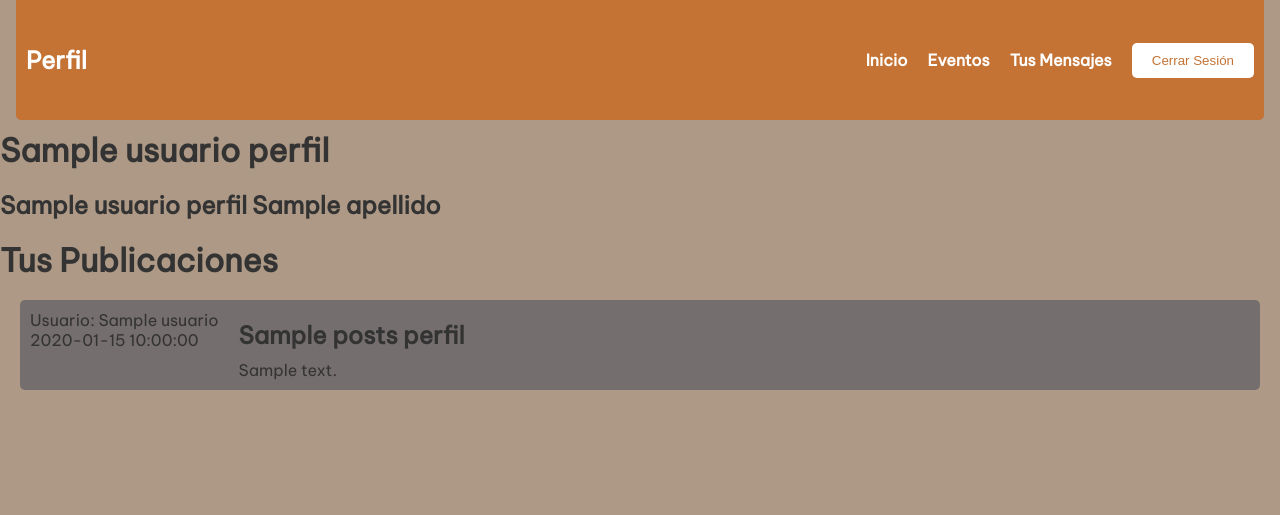
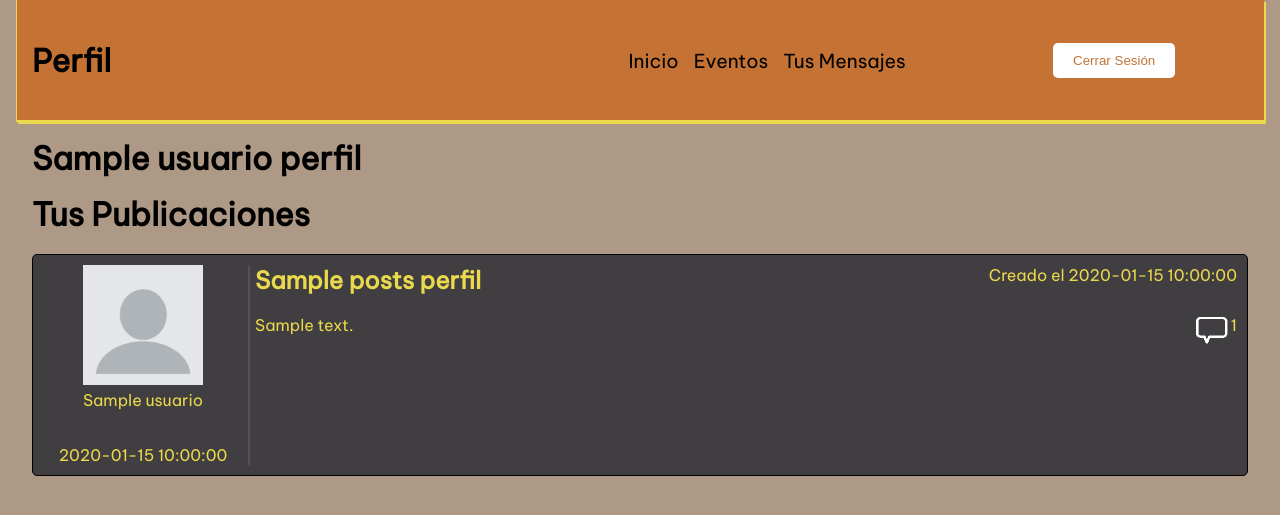
Before and after one commit to Bl3x4r/VIIIGames, a Flask app: template app_flask/templates/perfil.html in a window 1280 px wide. Shown: the top 515 px of the page. Run offline with Flask 3, Linux system fonts and the light colour scheme; the template is opened without the code that fills it: most values are stand-ins (such as "Sample title", 1, 10 or a date in 2020).

Commit message:
cambios en la renderización de publicaciones en perfil

```diff
--- a/app_flask/static/css/perfil.css
+++ b/app_flask/static/css/perfil.css
@@ -1,60 +1,22 @@
-body {
+*{
+    padding: 0;
+    margin: 0;
+    list-style: none;
+    /* border: 1px solid black; */
+}
+html{
+    display: flex;
+    flex-direction: column;
+}
+body{
+    display: flex;
+    flex-direction: column;
     background-color: #9b836ad0;
-    color: #333;
-    margin: 0;
     font-family: 'Be Vietnam Pro', sans-serif;
 }
-
-nav {
-    background-color: #C47335;
-    color: #fff;
-    height: 100px;
-    padding: 10px;
-    margin: 0px 16px;
-    border-radius: 0px 0px 5px 5px;
-    display: flex;
-    justify-content: space-between;
-    align-items: center;
+a{
+    font-size: 1.2rem;
 }
-
-.cont_izq h1 {
-    margin: 0;
-}
-
-.lista {
-    list-style: none;
-    padding: 0;
-    margin: 0;
-    display: flex;
-}
-
-.lista li {
-    margin-right: 20px;
-}
-
-.lista a {
-    text-decoration: none;
-    color: #fff;
-    font-weight: bold;
-}
-
-a {
-    text-decoration: none;
-    color: #fff;
-    font-weight: bold;
-}
-
-.cont-perfil-btn {
-    display: flex;
-    align-items: center;
-    gap: 20px;
-}
-
-.cont_der {
-    display: flex;
-    align-items: center;
-}
-
 button {
     background-color: #fff;
     color: #C47335;
@@ -64,32 +26,134 @@ button {
     cursor: pointer;
 }
 
-button:hover {
-    background-color: #ddd;
+/*
+
+    Header de la Pagina
+
+*/
+.logo{
+    height: 75px;
+    border-radius: 20px;
 }
 
-.nombre{
+nav{
     display: flex;
+    align-items: center;
+    height: 100px;
+    gap: 50px;
+    justify-self: center;
+    padding: 10px;
+    margin: 0 16px;
+    font-size: 1.3rem;
+    border-bottom: 2px solid #EAD94C;
+    border-left: 1px solid #EAD94C;
+    box-shadow: 2px 2px #EAD94C;
+    background-color: #C47335;
+}
+.cont_izq{
+    flex: 2;
+    padding: 5px;
+    display: flex;
+    gap: 50px;
+    align-items: center;
+}
+.cont_der{
+    flex: 3;
+    display: flex;
+    justify-content: space-around;
+    padding: 5px;
+}
+.lista{
+    display: flex;
+    justify-self: center;
+    align-items: center;
+    gap: 15px;
+}
+.item{
+    text-decoration: none;
+    color: black;
+}
+.cont-perfil-btn{
+    display: flex;
+    gap: 50px;
+    align-items: center;
+}
+
+/* cuerpo */
+
+.cuerpo{
+    display: flex;
+    flex-direction: column;
+    padding: 16px 32px;
+    gap: 16px;
+}
+.cuerpo-top{
+    display: flex;
+}
+.cuerpo-btm{
+    display: flex;
+    flex-direction: column;
+    gap: 20px;
+}
+.dash-post{
+    display: flex;
+    background-color: #413e42;
+    gap: 5px;
+    color:#EAD94C;
+    height: 200px;
+    border: 1px solid black;
+    border-radius: 5px;
+    padding: 10px;
+}
+.dp-left{
+    display: flex;
+    flex-direction: column;
+    justify-content: space-between;
+    align-items: center;
+    flex-shrink: 0;
+    width: 200px;
+}
+.dp-left-top{
+    display: flex;
+    flex-direction: column;
+    align-items: center;
     gap: 5px;
 }
-
-.dash-post {
+.dp-left-top img{
+    height: 120px;
+    width: 120px;
+}
+hr{
+    border: 1px solid #545055;
+    border-color: #545055;
+    box-shadow: none;
+}
+.dp-right{
     display: flex;
-    background-color: #756e6e;
-    border-radius: 5px;
-    margin: 20px;
+    flex-direction: column;
+    flex: 1;
 }
-
-.dp-top,
-.dp-btm {
-    padding: 10px;
+.dp-td{
+    display: flex;
+    flex-direction: column;
+    height: max-content;
+    flex: 1;
+    gap: 20px;
 }
-
-.dp-top p {
-    margin: 0;
+.dp-td-tf{
+    display: flex;
+    justify-content: space-between;
 }
-
-h1,
-h2 {
-    margin: 10px 0;
+.dp-dc{
+    display: flex;
+    justify-content: space-between;
+    flex: 1;
+    height: 100%;
 }
+.dp-comentarios{
+    display: flex;
+    align-content: flex-end;
+}
+.dp-comentarios img{
+height: 30px;
+}
--- a/app_flask/templates/perfil.html
+++ b/app_flask/templates/perfil.html
@@ -27,32 +27,40 @@
     </div>
 </nav>
 <body>
-    <div>
+    <div class="cuerpo">
+            <div class="cuerpo-top">
                 <h1> {{ usuario_perfil.nombre_usuario }} </h1>
-        <div class="nombre">
-            <h2> {{ usuario_perfil.nombre }} </h2>
-            <h2> {{ usuario_perfil.apellido }} </h2>
+            </div>
+            <div class="cuerpo-btm">
+                <h1>Tus Publicaciones</h1>
+                {% for i in posts_perfil %}
+                    <div class="dash-post">
+                        <div class="dp-left">
+                            <div class="dp-left-top">
+                                <img src="{{url_for('static', filename='img/foto_perfil.png')}}" alt="Imagen usuario" class="publicacion-usuario-imagen">
+                                <p>{{ i.usuario.nombre_usuario }}</p>
+                            </div>
+                            <p>{{ i.usuario.fecha_creacion }}</p>
+                        </div>
+                        <hr>
+                        <div class="dp-right">
+                            <div class="dp-td">
+                                <div class="dp-td-tf">
+                                    <h2>{{ i.nombre_post }}</h2>
+                                    <span>Creado el  {{ i.fecha_creacion }}</span>
+                                </div>
+                                <div class="dp-dc">
+                                    <p>{{ i.descripcion_post }}</p>
+                                    <div class="dp-comentarios">
+                                        <img src="{{url_for('static', filename='img/icono_comentarios.png')}}" alt="Ícono Comentarios">
+                                        {{ i.num_comentarios }}
                                     </div>
                                 </div>
-    <div>
                             </div>
-        <h1>Tus Publicaciones</h1>
-        {% if posts_perfil|length == 0 %}
-            <h1>No tienes publicaciones...</h1>
-        {% else %}
-            {% for i in posts_perfil %}
-                <div class="dash-post">
-                    <div class="dp-top">
-                        <p>Usuario: {{ i.usuario.nombre_usuario }}</p>
-                        <p>{{ i.fecha_creacion }}</p>
-                    </div>
-                    <div class="dp-btm">
-                        <h2>{{ i.nombre_post }}</h2>
-                        {{ i.descripcion_post }}
                         </div>
                     </div>
                 {% endfor %}
-        {% endif %}
+            </div>
     </div>
 </body>
 </html>
--- a/app_flask/templates/tablero.html
+++ b/app_flask/templates/tablero.html
@@ -42,7 +42,7 @@
                             <img src="{{url_for('static', filename='img/foto_perfil.png')}}" alt="Imagen usuario" class="publicacion-usuario-imagen">
                             <p>{{ i.usuario.nombre_usuario }}</p>
                         </div>
-                        <p>{{ i.fecha_creacion }}</p>
+                        <p>{{ i.usuario.fecha_creacion }}</p>
                     </div>
                     <hr>
                     <div class="dp-right">
```
Lines whose indentation alone changed are shown as unchanged.
